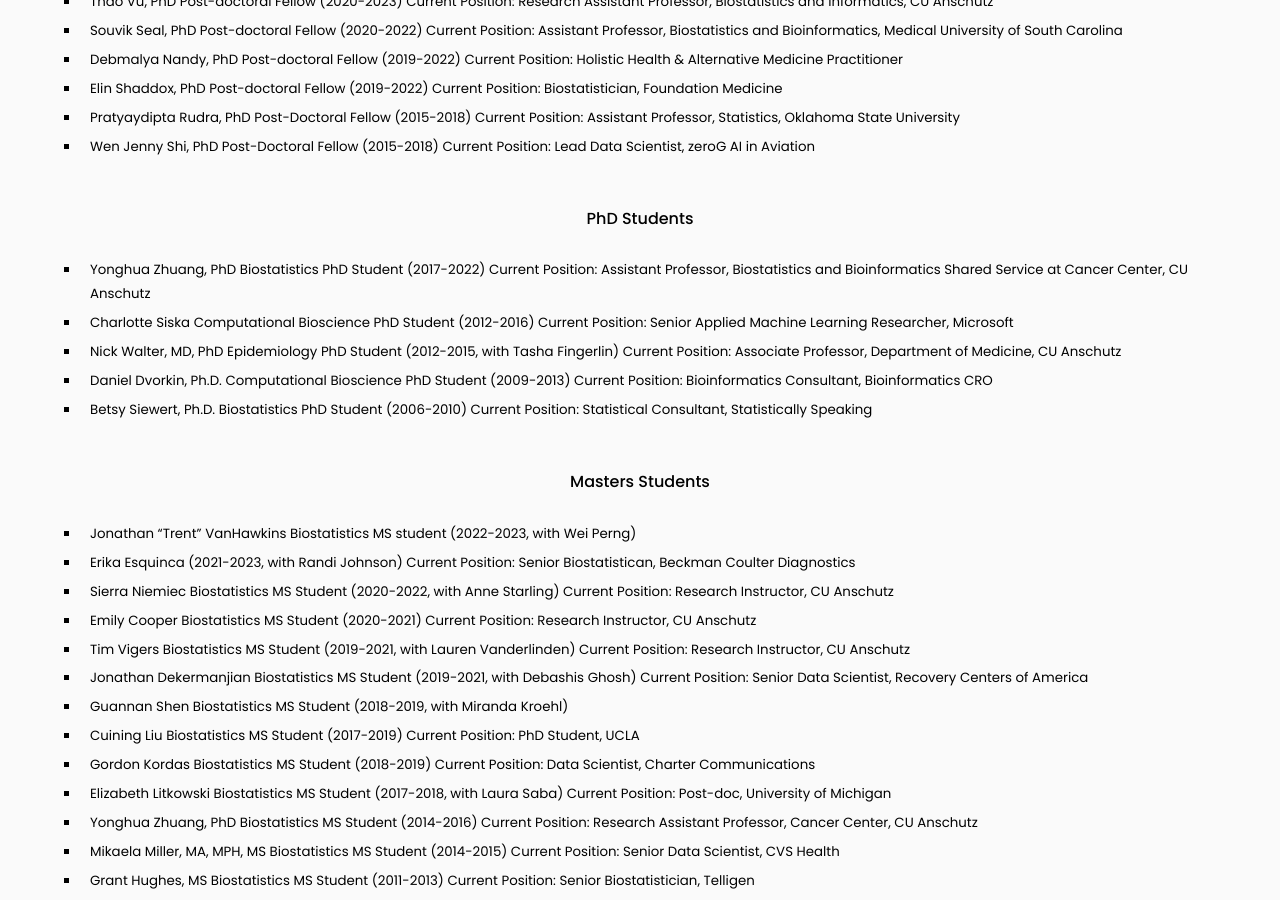
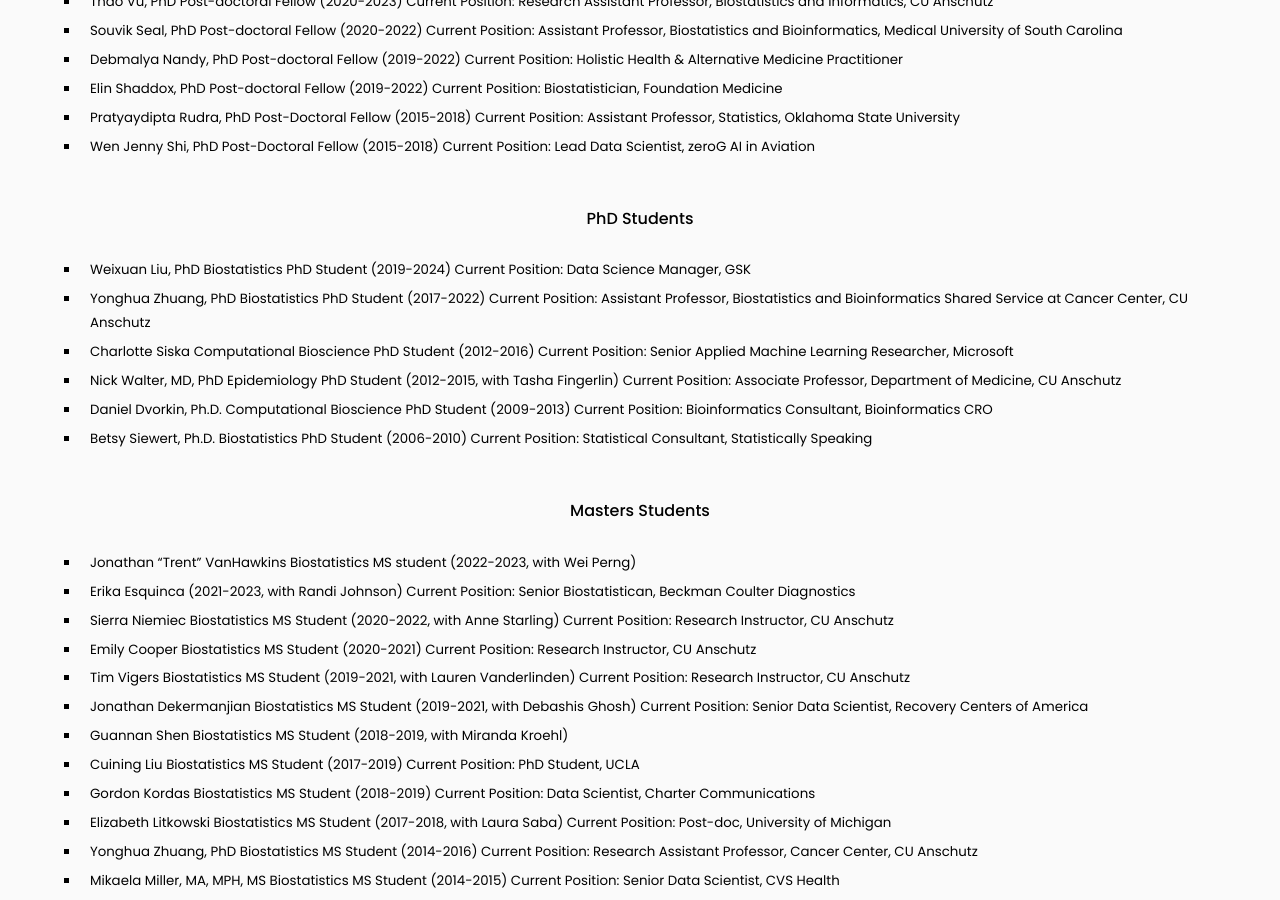
Before and after one commit to KechrisLab/kechrislab.github.io, a Jekyll site: the page built from team/index.md, in a window 1280 px wide and 900 px high, scrolled down 812 px. Built offline with Jekyll 4.4.1, drawn with Linux system fonts in a browser that asks for light colours.

Commit message:
Update index.md

```diff
--- a/team/index.md
+++ b/team/index.md
@@ -34,6 +34,8 @@ Current Position: Assistant Professor, Statistics, Oklahoma State University
 Current Position: Lead Data Scientist, zeroG AI in Aviation
 
 ### PhD Students
++ Weixuan Liu, PhD Biostatistics PhD Student (2019-2024)
+Current Position: Data Science Manager, GSK
 + Yonghua Zhuang, PhD Biostatistics PhD Student (2017-2022)
 Current Position: Assistant Professor, Biostatistics and Bioinformatics Shared Service at Cancer Center, CU Anschutz
 + Charlotte Siska Computational Bioscience PhD Student (2012-2016)
```
